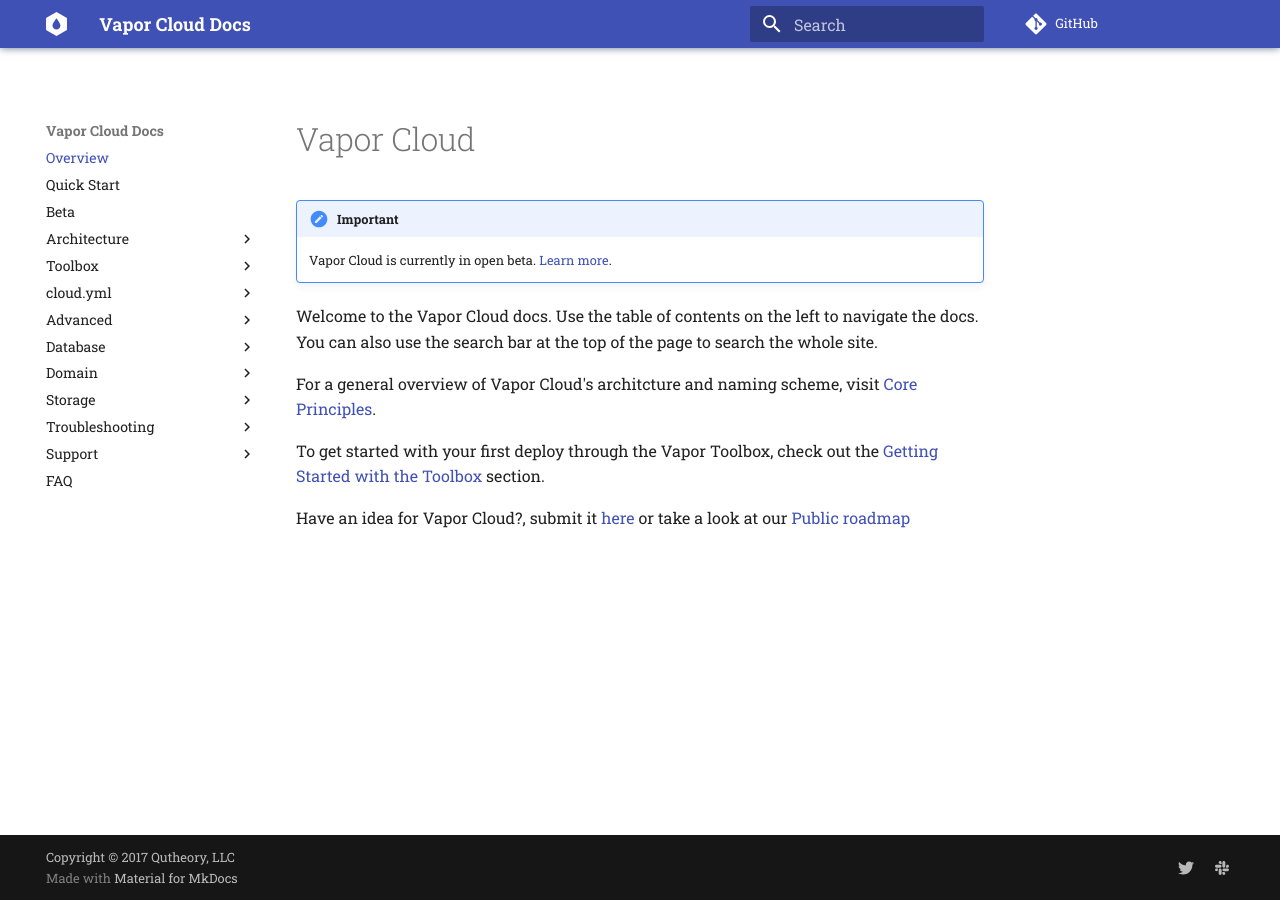
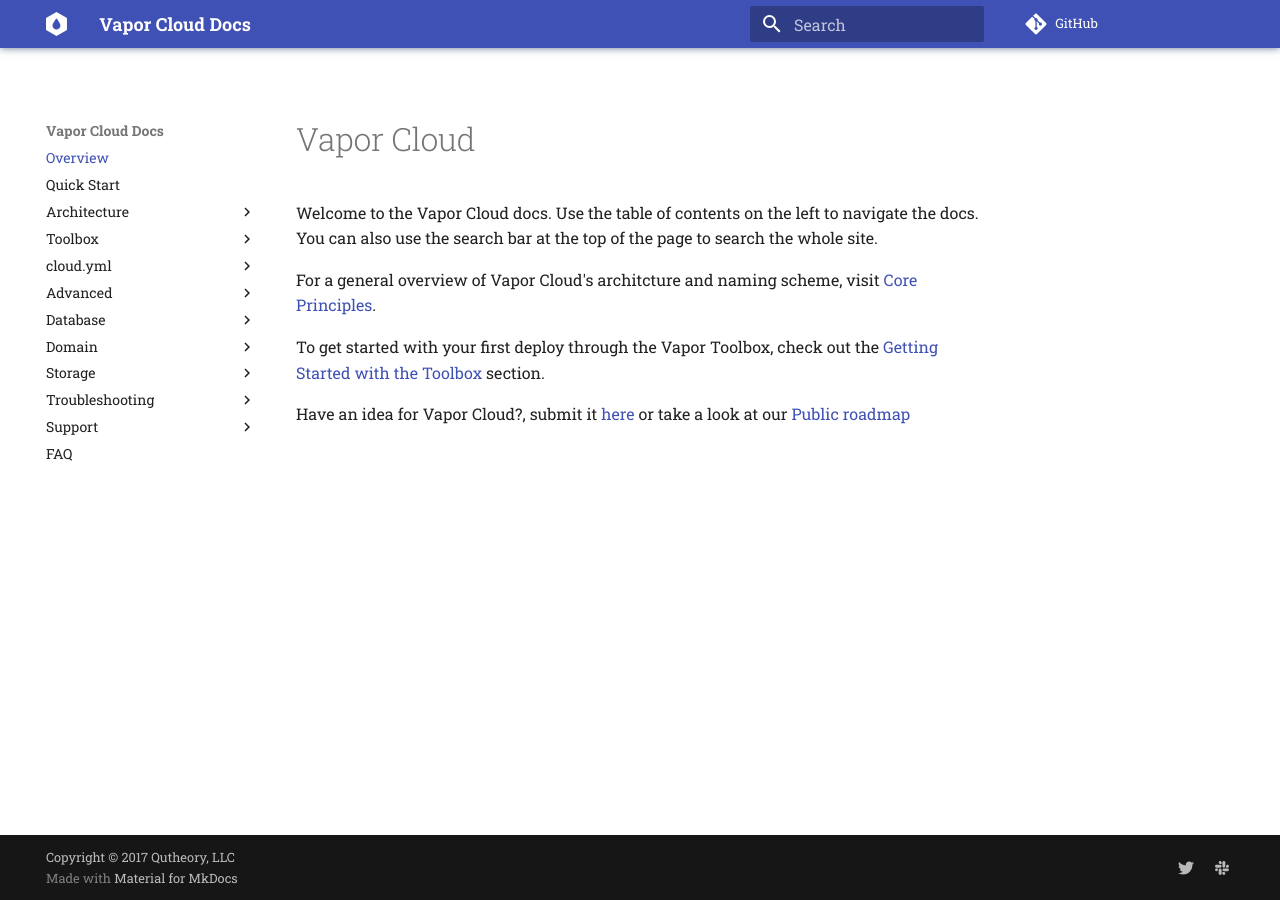
Before and after one commit to qutheory/cloud-documentation, an MkDocs documentation site: the page built from docs/index.md, in a window 1280 px wide. Built offline with MkDocs 1.6.1 and Material for MkDocs 9.7.7, drawn with Linux system fonts in a browser that asks for light colours; comment, search, counter and statistics services are not loaded; old or Windows-style settings are respelled for this version of MkDocs.

Commit message:
Removing beta info

```diff
--- a/docs/index.md
+++ b/docs/index.md
@@ -1,7 +1,4 @@
 # Vapor Cloud
-
-!!! important
-	Vapor Cloud is currently in open beta. [Learn more](beta.md).
 
 Welcome to the Vapor Cloud docs. Use the table of contents on the left to navigate the docs. You can also use the search bar at the top of the page to search the whole site.
 
--- a/mkdocs.yml
+++ b/mkdocs.yml
@@ -29,7 +29,6 @@
 pages:
 - Overview: 'index.md'
 - Quick Start: 'quick-start.md'
-- Beta: 'beta.md'
 - Architecture:
     - 'Core principles': 'architecture/core-principles.md'
 - Toolbox:
```
